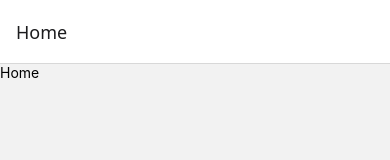
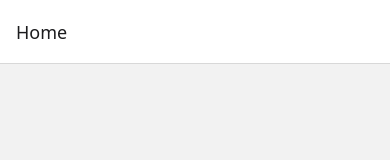
Before and after one commit to ewertonjsilva/aula-api-expo-2026-completo, a React Native app: screen /home in a window 390 px wide. Shown: the top 160 px of the page. Built offline with nearby package versions, Linux system fonts and the light colour scheme.

Commit message:
home arrumado

```diff
--- a/src/telas/home.js
+++ b/src/telas/home/index.js
@@ -1,9 +1,11 @@
 
 import { View, Text } from 'react-native';
 
+import styles from './styles';
+
 export default function Home() {
     return (
-        <View>
+        <View style={styles.container}>
             <Text>Home</Text>
         </View>
     );
--- /dev/null
+++ b/src/telas/home/styles.js
@@ -0,0 +1,11 @@
+import { StyleSheet } from 'react-native';
+
+const styles = StyleSheet.create({
+    container: {
+        flex: 1,
+        alignItems: 'center',
+        justifyContent: 'center',
+    }
+});
+
+export default styles;
```
